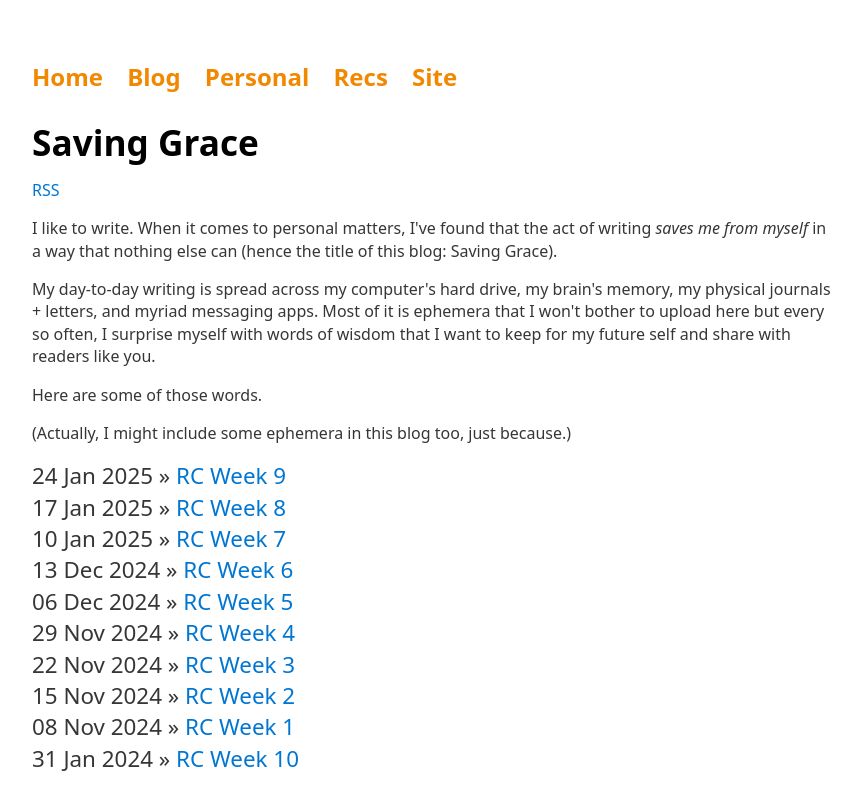
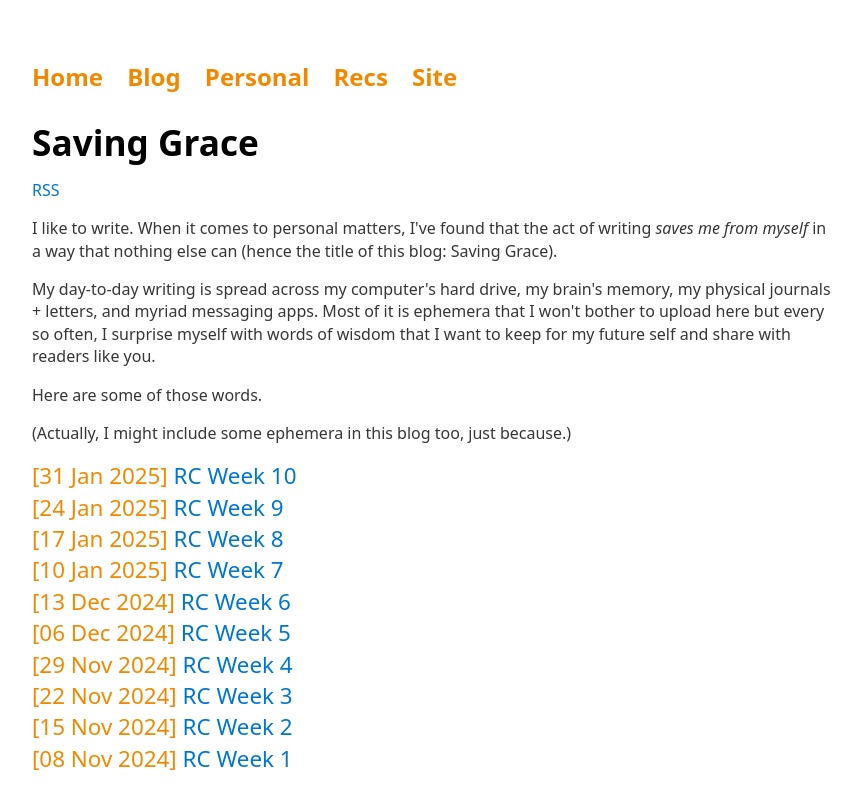
Before and after one commit to grkw/grkw.github.io, a Jekyll site: the page built from blog/index.html, in a window 1280 px wide. Shown: the top 810 px of the page, without its empty margins (208-1069 px from the left). Built offline with Jekyll 4.4.1, drawn with Linux system fonts in a browser that asks for light colours.

Commit message:
Fix typo

```diff
--- a/_posts/2025-01-31-rc-week10.md
+++ b/_posts/2025-01-31-rc-week10.md
@@ -1,7 +1,7 @@
 ---
 layout: post
 title: "RC Week 10"
-date: 2024-01-31
+date: 2025-01-31
 ---
 ## Mon
 
--- a/blog/index.html
+++ b/blog/index.html
@@ -17,6 +17,6 @@
 	<ul class="posts">
 
 	  {% for post in site.posts %}
-	    <li><span>{{ post.date | date_to_string }}</span> » <a href="{{ post.url }}" title="{{ post.title }}">{{ post.title }}</a></li>
+	    <li><span style="color:#f18800;">[{{ post.date | date_to_string }}]</span> <a href="{{ post.url }}" title="{{ post.title }}">{{ post.title }}</a></li>
 	  {% endfor %}
 	</ul>
```
